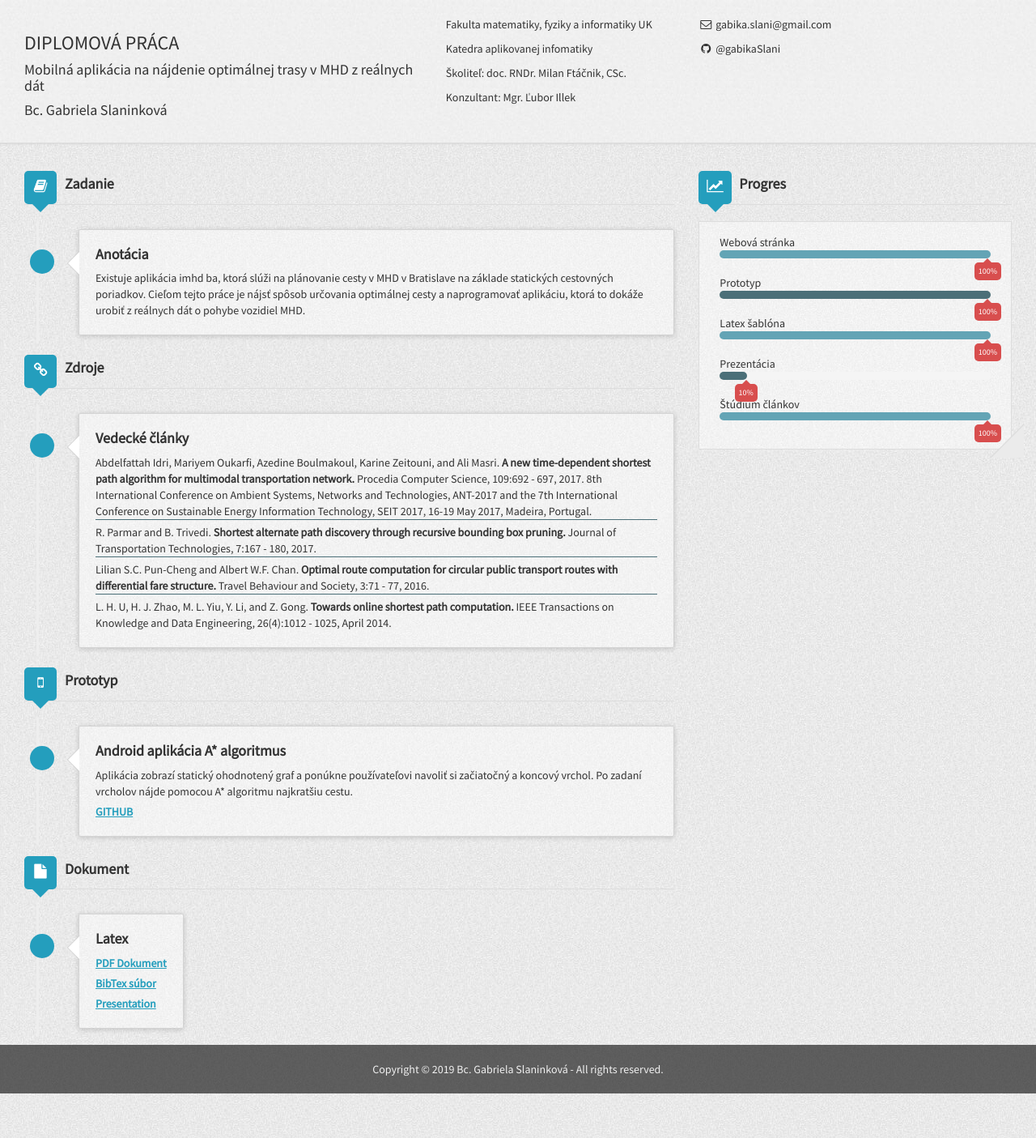
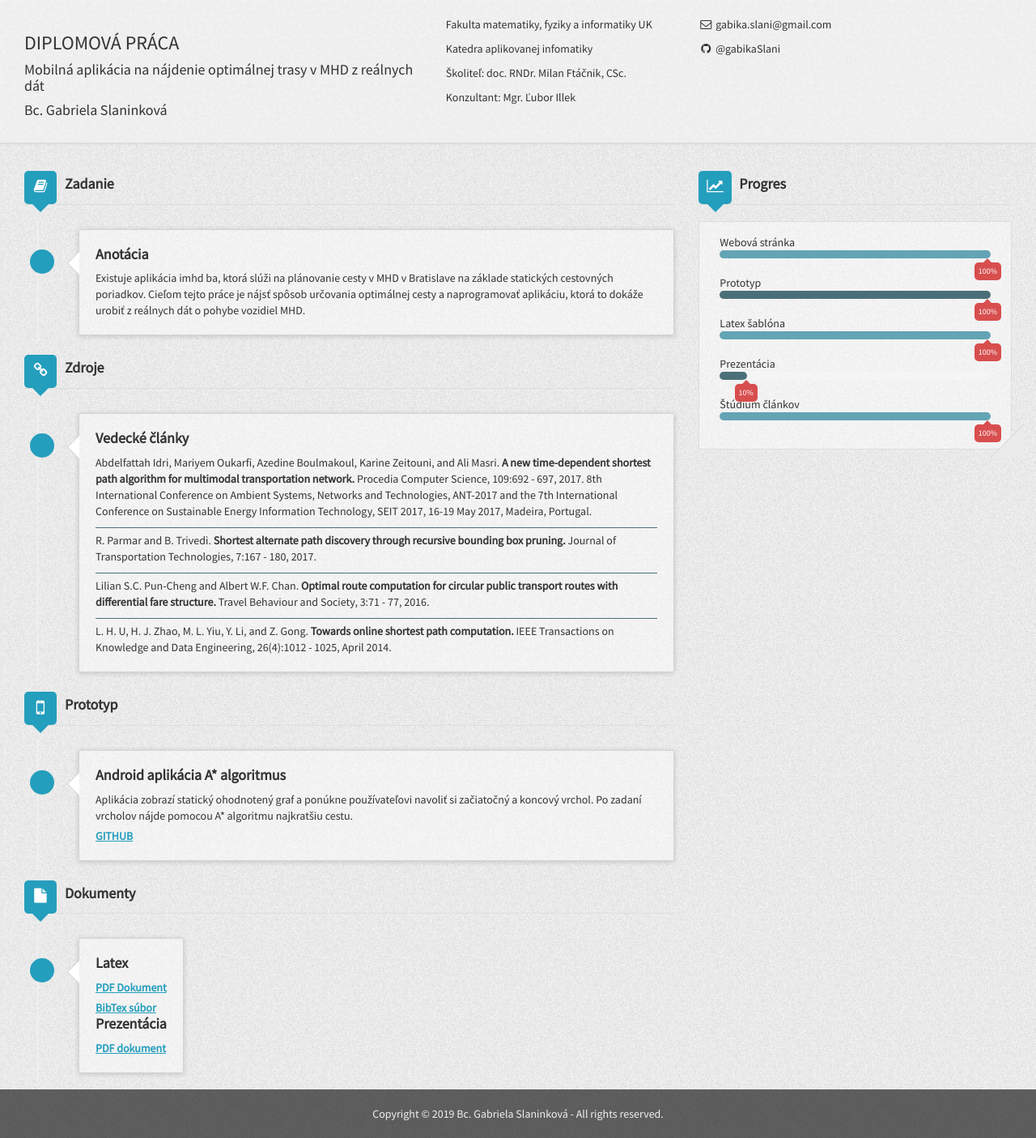
Before and after one commit to gabikaSlani/diploma-thesis, a Jekyll site: the page built from docs/index.md, in a window 1280 px wide. Shown: the whole page at 81% size. Built offline with Jekyll 4.4.1, drawn with Linux system fonts in a browser that asks for light colours; nearby versions of some CDN libraries.

Commit message:
mobile bigger, border articles

```diff
--- a/docs/assets/css/resumecard.css
+++ b/docs/assets/css/resumecard.css
@@ -529,4 +529,6 @@ a.link:hover{
 
 .border{
   border-bottom: solid 1px #4b6f78;
+  padding-bottom: 10px;
+  margin-bottom: 10px;
 }
--- a/docs/index.md
+++ b/docs/index.md
@@ -45,7 +45,7 @@ layout: default
                         </div>
                     </li>
                 </ul>
-                <h3 class="title with-icon"><span class="fa fa-mobile cat-title"></span>Prototyp</h3>
+                <h3 class="title with-icon"><span class="fa fa-mobile fa-lg cat-title"></span>Prototyp</h3>
                 <ul class="timeline">
                     <li class="timeline-inverted">
                         <div class="timeline-badge info"></div>
@@ -62,7 +62,7 @@ layout: default
                         </div>
                     </li>
                 </ul>
-                <h3 class="title with-icon"><span class="fa fa-file cat-title"></span>Dokument</h3>
+                <h3 class="title with-icon"><span class="fa fa-file cat-title"></span>Dokumenty</h3>
                 <ul class="timeline">
                     <li class="timeline-inverted">
                         <div class="timeline-badge info"></div>
@@ -77,8 +77,13 @@ layout: default
                                 <p><a href="https://github.com/gabikaSlani/diploma-thesis/blob/master/latex/literatura.bib" class="link">
                                   BibTex súbor
                                 </a></p>
+                            </div>
+                            <div class="timeline-heading">
+                                <h4 class="timeline-title"><strong>Prezentácia</strong></h4>
+                            </div>
+                            <div class="timeline-body">
                                 <p><a href="" class="link">
-                                  Presentation
+                                  PDF dokument
                                 </a></p>
                             </div>
                         </div>
```
